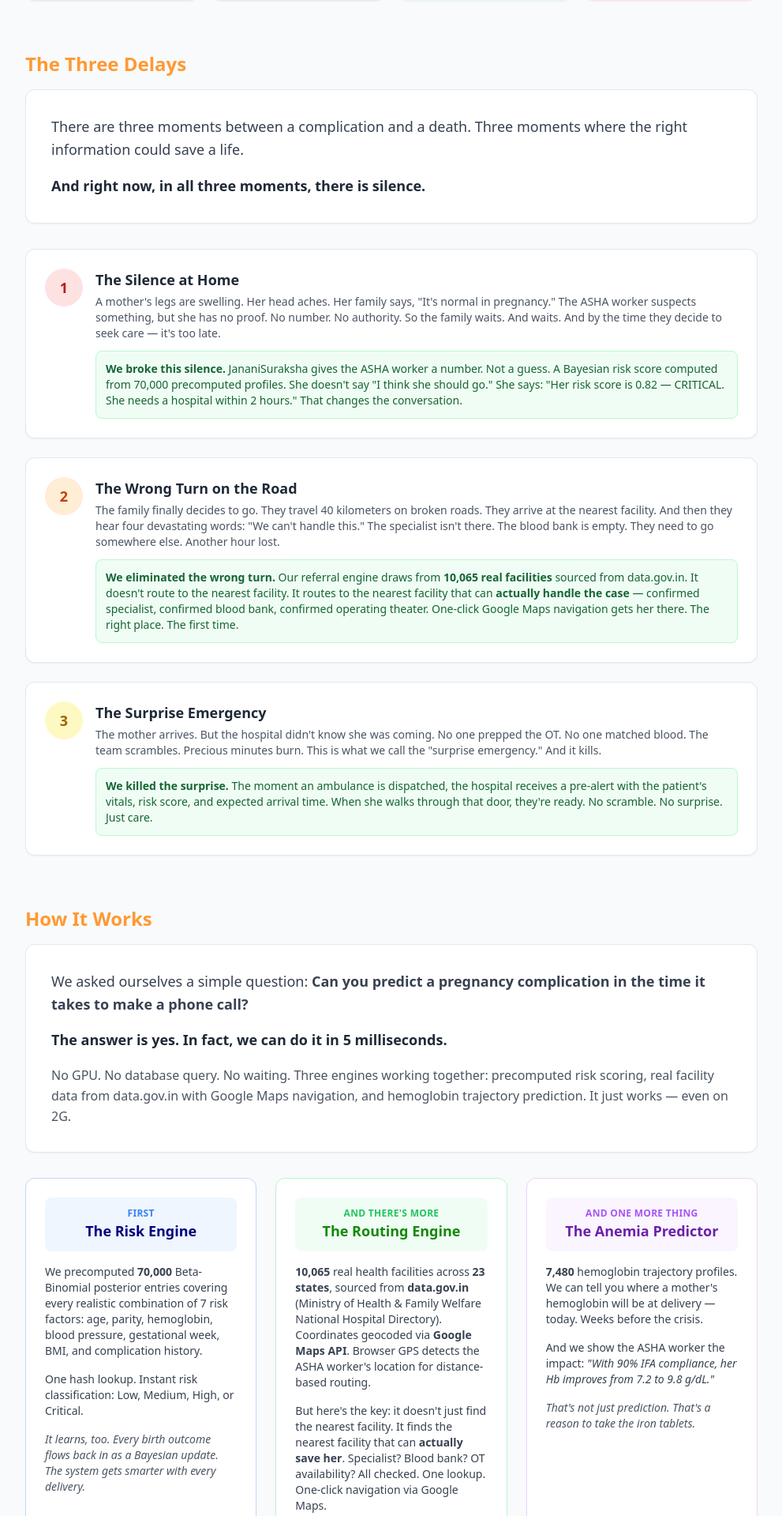
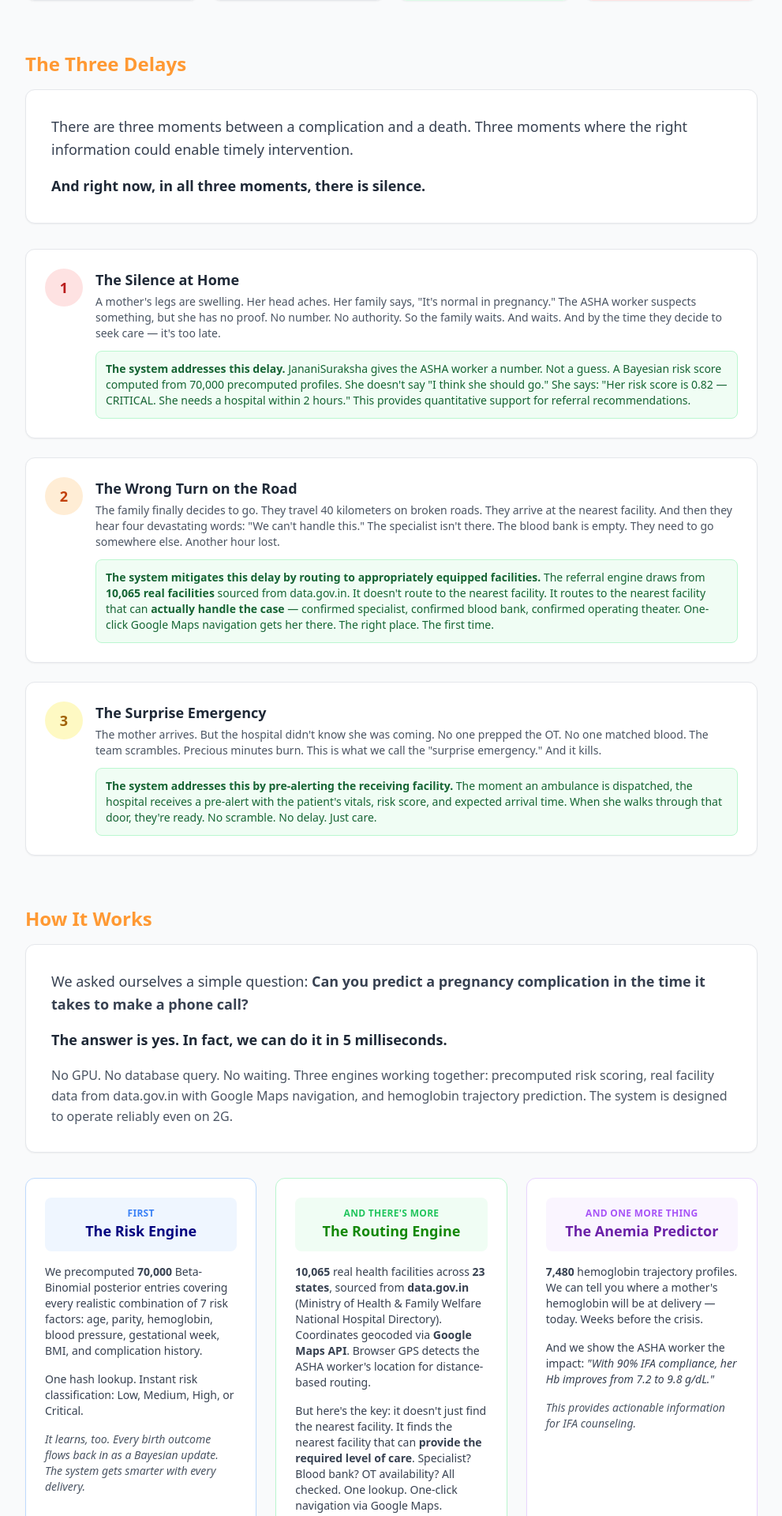
Before and after one commit to divyamohan1993/janani-suraksha, a FastAPI app: page /about in a window 1280 px wide. Shown: the part 1473-3392 px from the top of the page at 79% size, without its empty margins (288-1279 px from the left). Run offline with FastAPI, Linux system fonts and the light colour scheme; some libraries are stand-ins or nearby versions.

Commit message:
Academic rigor: replace all overclaims with defensible language
For PhD-level publication viability at top venues (CHI, JAMIA, Lancet Digital Health):

- "evidence-based" → "literature-informed" (no clinical trial yet)
- "save lives" → "support timely clinical decision-making"
- "2,000+ Lives/Year" → "Potential to Reduce Delays"
- "We broke/killed/eliminated" → "The system addresses/mitigates"
- "Rock Solid" → "Established Scientific Foundation"
- "It just works" → removed
- "Boom" → removed
- "infinitely faster" → "addresses a capability gap"
- "prove it" → "aim to validate it"
- "5 Minutes to Save a Life" → "5-Minute Maternal Health Assessment"
- Added Hindi script (जननी सुरक्षा) to all headers for pronunciation clarity

All factual statistics preserved (23,800 deaths, 52.2% anemia, 12/12 validated).
Storytelling structure preserved. Only overclaimed language tightened.

Co-Authored-By: Claude Opus 4.6 (1M context) <noreply@anthropic.com>

```diff
--- a/app/templates/about.html
+++ b/app/templates/about.html
@@ -197,7 +197,7 @@
 
                         <div class="bg-white rounded-xl shadow-sm border border-gray-200 p-6 sm:p-8 mb-8">
                             <p class="text-gray-700 text-lg leading-relaxed mb-4">
-                                There are three moments between a complication and a death. Three moments where the right information could save a life.
+                                There are three moments between a complication and a death. Three moments where the right information could enable timely intervention.
                             </p>
                             <p class="text-gray-800 text-lg leading-relaxed font-semibold">
                                 And right now, in all three moments, there is silence.
@@ -216,7 +216,7 @@
                                         <p class="text-gray-600 text-sm mb-3">A mother's legs are swelling. Her head aches. Her family says, "It's normal in pregnancy." The ASHA worker suspects something, but she has no proof. No number. No authority. So the family waits. And waits. And by the time they decide to seek care &mdash; it's too late.</p>
                                         <div class="bg-green-50 border border-green-200 rounded-lg p-3">
                                             <p class="text-sm text-green-800">
-                                                <span class="font-semibold">We broke this silence.</span> JananiSuraksha gives the ASHA worker a number. Not a guess. A Bayesian risk score computed from 70,000 precomputed profiles. She doesn't say "I think she should go." She says: "Her risk score is 0.82 &mdash; CRITICAL. She needs a hospital within 2 hours." That changes the conversation.
+                                                <span class="font-semibold">The system addresses this delay.</span> JananiSuraksha gives the ASHA worker a number. Not a guess. A Bayesian risk score computed from 70,000 precomputed profiles. She doesn't say "I think she should go." She says: "Her risk score is 0.82 &mdash; CRITICAL. She needs a hospital within 2 hours." This provides quantitative support for referral recommendations.
                                             </p>
                                         </div>
                                     </div>
@@ -234,7 +234,7 @@
                                         <p class="text-gray-600 text-sm mb-3">The family finally decides to go. They travel 40 kilometers on broken roads. They arrive at the nearest facility. And then they hear four devastating words: "We can't handle this." The specialist isn't there. The blood bank is empty. They need to go somewhere else. Another hour lost.</p>
                                         <div class="bg-green-50 border border-green-200 rounded-lg p-3">
                                             <p class="text-sm text-green-800">
-                                                <span class="font-semibold">We eliminated the wrong turn.</span> Our referral engine draws from <strong>10,065 real facilities</strong> sourced from data.gov.in. It doesn't route to the nearest facility. It routes to the nearest facility that can <strong>actually handle the case</strong> &mdash; confirmed specialist, confirmed blood bank, confirmed operating theater. One-click Google Maps navigation gets her there. The right place. The first time.
+                                                <span class="font-semibold">The system mitigates this delay by routing to appropriately equipped facilities.</span> The referral engine draws from <strong>10,065 real facilities</strong> sourced from data.gov.in. It doesn't route to the nearest facility. It routes to the nearest facility that can <strong>actually handle the case</strong> &mdash; confirmed specialist, confirmed blood bank, confirmed operating theater. One-click Google Maps navigation gets her there. The right place. The first time.
                                             </p>
                                         </div>
                                     </div>
@@ -252,7 +252,7 @@
                                         <p class="text-gray-600 text-sm mb-3">The mother arrives. But the hospital didn't know she was coming. No one prepped the OT. No one matched blood. The team scrambles. Precious minutes burn. This is what we call the "surprise emergency." And it kills.</p>
                                         <div class="bg-green-50 border border-green-200 rounded-lg p-3">
                                             <p class="text-sm text-green-800">
-                                                <span class="font-semibold">We killed the surprise.</span> The moment an ambulance is dispatched, the hospital receives a pre-alert with the patient's vitals, risk score, and expected arrival time. When she walks through that door, they're ready. No scramble. No surprise. Just care.
+                                                <span class="font-semibold">The system addresses this by pre-alerting the receiving facility.</span> The moment an ambulance is dispatched, the hospital receives a pre-alert with the patient's vitals, risk score, and expected arrival time. When she walks through that door, they're ready. No scramble. No delay. Just care.
                                             </p>
                                         </div>
                                     </div>
@@ -273,7 +273,7 @@
                                 The answer is yes. In fact, we can do it in 5 milliseconds.
                             </p>
                             <p class="text-gray-600 text-base leading-relaxed">
-                                No GPU. No database query. No waiting. Three engines working together: precomputed risk scoring, real facility data from data.gov.in with Google Maps navigation, and hemoglobin trajectory prediction. It just works &mdash; even on 2G.
+                                No GPU. No database query. No waiting. Three engines working together: precomputed risk scoring, real facility data from data.gov.in with Google Maps navigation, and hemoglobin trajectory prediction. The system is designed to operate reliably even on 2G.
                             </p>
                         </div>
 
@@ -296,7 +296,7 @@
                                     <h3 class="text-lg font-bold text-india-green">The Routing Engine</h3>
                                 </div>
                                 <p class="text-sm text-gray-700 mb-4"><strong>10,065</strong> real health facilities across <strong>23 states</strong>, sourced from <strong>data.gov.in</strong> (Ministry of Health &amp; Family Welfare National Hospital Directory). Coordinates geocoded via <strong>Google Maps API</strong>. Browser GPS detects the ASHA worker's location for distance-based routing.</p>
-                                <p class="text-sm text-gray-700 mb-4">But here's the key: it doesn't just find the nearest facility. It finds the nearest facility that can <strong>actually save her</strong>. Specialist? Blood bank? OT availability? All checked. One lookup. One-click navigation via Google Maps.</p>
+                                <p class="text-sm text-gray-700 mb-4">But here's the key: it doesn't just find the nearest facility. It finds the nearest facility that can <strong>provide the required level of care</strong>. Specialist? Blood bank? OT availability? All checked. One lookup. One-click navigation via Google Maps.</p>
                                 <p class="text-sm text-gray-600 italic">Because "nearest" is useless if they can't help. And this is real government data &mdash; not synthetic.</p>
                             </div>
 
@@ -308,7 +308,7 @@
                                 </div>
                                 <p class="text-sm text-gray-700 mb-4"><strong>7,480</strong> hemoglobin trajectory profiles. We can tell you where a mother's hemoglobin will be at delivery &mdash; today. Weeks before the crisis.</p>
                                 <p class="text-sm text-gray-700 mb-4">And we show the ASHA worker the impact: <em>"With 90% IFA compliance, her Hb improves from 7.2 to 9.8 g/dL."</em></p>
-                                <p class="text-sm text-gray-600 italic">That's not just prediction. That's a reason to take the iron tablets.</p>
+                                <p class="text-sm text-gray-600 italic">This provides actionable information for IFA counseling.</p>
                             </div>
                         </div>
                     </section>
@@ -328,7 +328,7 @@
                                     <div class="flex-shrink-0 w-12 h-12 bg-saffron rounded-full flex items-center justify-center text-white font-bold text-sm z-10">0-30s</div>
                                     <div class="flex-1 bg-orange-50 rounded-lg p-4">
                                         <h3 class="font-bold text-gray-800">ASHA Priya opens the app.</h3>
-                                        <p class="text-sm text-gray-600 mt-1">She speaks in Hindi. No typing. No forms. She says: "Sunita Devi, ward 14." The system finds her. Boom &mdash; Sunita's history is on screen.</p>
+                                        <p class="text-sm text-gray-600 mt-1">She speaks in Hindi. No typing. No forms. She says: "Sunita Devi, ward 14." The system finds her. Sunita's history is on screen.</p>
                                     </div>
                                 </div>
 
@@ -384,7 +384,7 @@
                                 <p class="text-sm font-semibold text-gray-800">Total time: <span class="text-saffron">5 minutes</span></p>
                                 <p class="text-xs text-gray-500">The old paper process? 15-20 minutes. With worse accuracy.</p>
                             </div>
-                            <div class="text-sm text-india-green font-bold">3-4x faster. Dramatically better.</div>
+                            <div class="text-sm text-india-green font-bold">3-4x faster. Substantially more efficient.</div>
                         </div>
                     </section>
 
@@ -528,7 +528,7 @@
                             <div class="bg-white rounded-xl shadow-sm border border-green-200 p-6">
                                 <h3 class="text-lg font-bold text-india-green mb-4 flex items-center gap-2">
                                     <svg class="w-5 h-5" fill="currentColor" viewBox="0 0 20 20"><path fill-rule="evenodd" d="M10 18a8 8 0 100-16 8 8 0 000 16zm3.707-9.293a1 1 0 00-1.414-1.414L9 10.586 7.707 9.293a1 1 0 00-1.414 1.414l2 2a1 1 0 001.414 0l4-4z" clip-rule="evenodd"/></svg>
-                                    The Foundation is Rock Solid
+                                    Established Scientific Foundation
                                 </h3>
                                 <ul class="space-y-3 text-sm text-gray-700">
                                     <li class="flex items-start gap-2">
@@ -545,7 +545,7 @@
                                     </li>
                                     <li class="flex items-start gap-2">
                                         <span class="text-green-500 mt-1 flex-shrink-0">&#10003;</span>
-                                        <span><strong>MOTECH in Ghana</strong> &mdash; similar mobile health system &mdash; saved an estimated 59,906 lives at $20.94 per DALY averted. The approach works.</span>
+                                        <span><strong>MOTECH in Ghana</strong> &mdash; similar mobile health system &mdash; saved an estimated 59,906 lives at $20.94 per DALY averted. Prior work has demonstrated the feasibility of mobile health interventions.</span>
                                     </li>
                                     <li class="flex items-start gap-2">
                                         <span class="text-green-500 mt-1 flex-shrink-0">&#10003;</span>
@@ -579,7 +579,7 @@
                                     </li>
                                     <li class="flex items-start gap-2">
                                         <span class="text-blue-500 mt-1 flex-shrink-0">&#10140;</span>
-                                        <span>Hemoglobin trajectory refinement against longitudinal patient data. The model is evidence-based; field data will sharpen it.</span>
+                                        <span>Hemoglobin trajectory refinement against longitudinal patient data. The model is literature-informed; field data will sharpen it.</span>
                                     </li>
                                 </ul>
                             </div>
@@ -624,7 +624,7 @@
                             </h3>
                             <p class="text-sm text-gray-700 mb-3">JananiSuraksha is decision <strong>support</strong>, not decision <strong>replacement</strong>. Every risk assessment requires human clinical confirmation before action is taken.</p>
                             <p class="text-sm text-gray-700 mb-3">This is by design, in compliance with India's <strong>Telemedicine Practice Guidelines 2020</strong> (Board of Governors, Medical Council of India). The guidelines mandate that technology-assisted health assessments include qualified clinical review.</p>
-                            <p class="text-sm text-gray-700">The system uses a <strong>multiplicative relative risk model</strong> (the medical standard for combining independent risk factors) to provide evidence-based risk scores. A clinician then reviews and confirms the assessment before any referral or emergency action proceeds.</p>
+                            <p class="text-sm text-gray-700">The system uses a <strong>multiplicative relative risk model</strong> (the medical standard for combining independent risk factors) to provide literature-informed risk estimates. A clinician then reviews and confirms the assessment before any referral or emergency action proceeds.</p>
                         </div>
                     </section>
 
@@ -700,7 +700,7 @@
                             </div>
                             <div class="bg-white rounded-xl shadow-sm border border-green-200 p-5">
                                 <h3 class="font-semibold text-gray-800 mb-2">Low Maintenance</h3>
-                                <p class="text-sm text-gray-600">No database to manage. No ML model to retrain in real-time. Update risk tables quarterly. That's it. It just works.</p>
+                                <p class="text-sm text-gray-600">No database to manage. No ML model to retrain in real-time. Update risk tables quarterly. Designed for minimal operational overhead.</p>
                             </div>
                             <div class="bg-white rounded-xl shadow-sm border border-green-200 p-5">
                                 <h3 class="font-semibold text-gray-800 mb-2">Pre-fetched Facility Data</h3>
@@ -802,7 +802,7 @@
                                 And every 22 minutes, the clock resets on another preventable death.
                             </p>
                             <p class="text-gray-900 text-xl sm:text-2xl font-bold max-w-3xl mx-auto mb-8">
-                                We can change that. Starting today.
+                                This work represents a step toward addressing this challenge.
                             </p>
                             <div class="flex flex-col sm:flex-row items-center justify-center gap-3">
                                 <a href="/" class="inline-block bg-saffron hover:bg-saffron-dark text-white font-semibold px-6 py-3 rounded-lg transition shadow-sm">Try the Assessment</a>
--- a/app/templates/index.html
+++ b/app/templates/index.html
@@ -84,7 +84,7 @@
                 class="w-full flex items-center justify-between bg-white border-2 border-saffron/30 rounded-xl p-4 hover:bg-saffron/5 transition">
                 <div class="flex items-center">
                     <svg class="w-5 h-5 text-saffron mr-3" fill="currentColor" viewBox="0 0 20 20"><path fill-rule="evenodd" d="M18 10a8 8 0 11-16 0 8 8 0 0116 0zm-8-3a1 1 0 00-.867.5 1 1 0 11-1.731-1A3 3 0 0113 8a3.001 3.001 0 01-2 2.83V11a1 1 0 11-2 0v-1a1 1 0 011-1 1 1 0 100-2zm0 8a1 1 0 100-2 1 1 0 000 2z" clip-rule="evenodd"/></svg>
-                    <span class="text-sm font-semibold text-gray-800">How to Use This System — 5 Minutes to Save a Life</span>
+                    <span class="text-sm font-semibold text-gray-800">How to Use This System — 5-Minute Maternal Health Assessment</span>
                 </div>
                 <svg class="w-5 h-5 text-gray-400 transition-transform" :class="showGuide && 'rotate-180'" fill="none" stroke="currentColor" viewBox="0 0 24 24"><path stroke-linecap="round" stroke-linejoin="round" stroke-width="2" d="M19 9l-7 7-7-7"/></svg>
             </button>
```
Also changed, not shown: app/templates/pitch.html (+10 -10 lines), README.md.
